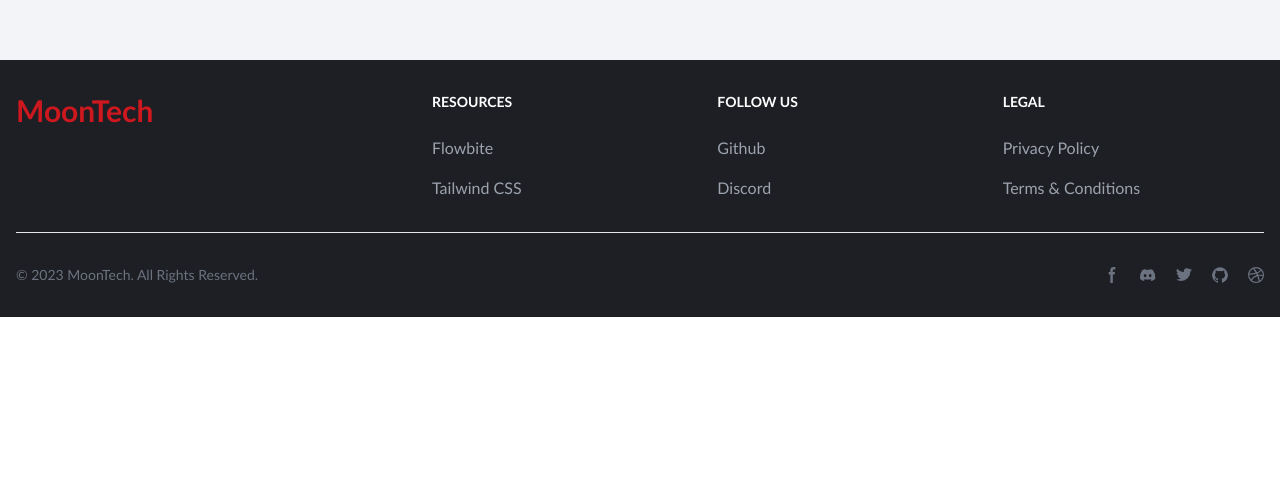
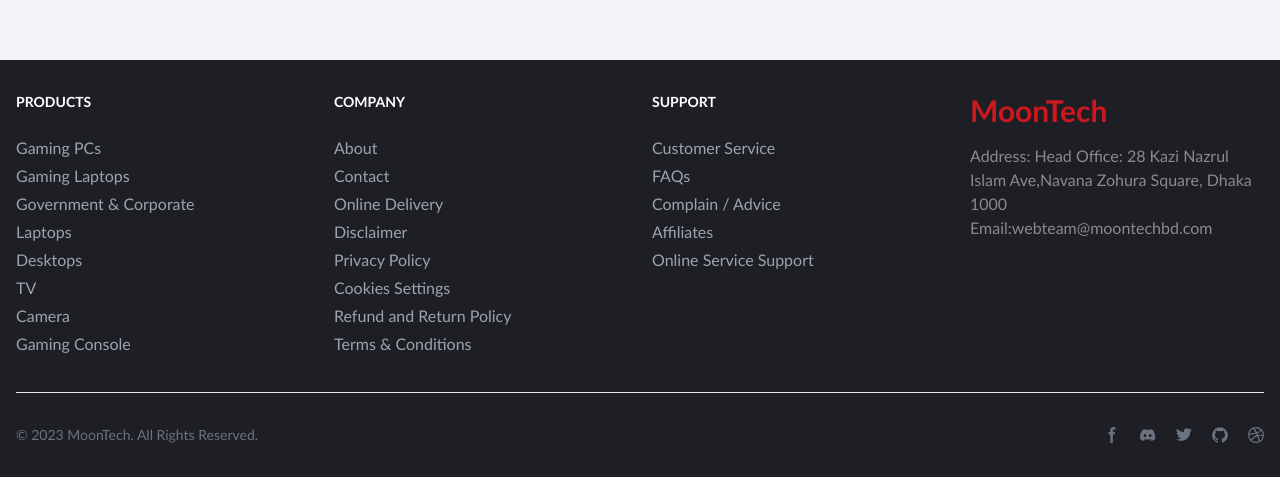
Before and after one commit to Abhamid3311/MoonTech, a Next.js app: page /login in a window 1280 px wide. Shown: the part 806-1283 px from the top of the page. Before the commit the page ends 1123 px from the top, so only its background shows below. Built offline with nearby package versions, Linux system fonts and the light colour scheme; no server answers.

Commit message:
footer done,,, Home Page done

```diff
--- a/src/components/layouts/Footer.js
+++ b/src/components/layouts/Footer.js
@@ -1,3 +1,4 @@
+import Link from 'next/link';
 import React from 'react';
 
 const Footer = () => {
@@ -7,47 +8,65 @@
             <div class="mx-auto w-full max-w-screen-xl p-4 py-6 lg:py-8">
                 <div class="md:flex md:justify-between">
 
-                    <div class="mb-6 md:mb-0 w-full lg:w-1/3 ">
-                        <a href="https://flowbite.com/" class="flex items-center">
-                            {/* <img src="https://flowbite.com/docs/images/logo.svg" class="h-8 mr-3" alt="FlowBite Logo" /> */}
-                            <span class="self-center text-3xl font-bold whitespace-nowrap text-primary">MoonTech</span>
-                        </a>
-                    </div>
 
-                    <div class="grid grid-cols-2 gap-8 sm:gap-6 sm:grid-cols-3 w-full lg:w-2/3">
+
+                    <div class="grid grid-cols-2 gap-8 lg:gap-6 lg:grid-cols-4 w-full ">
                         <div>
-                            <h2 class="mb-6 text-sm font-semibold  uppercase text-white">Resources</h2>
+                            <h2 class="mb-6 text-sm font-semibold  uppercase text-white">PRODUCTS</h2>
+
                             <ul class="text-gray-400 font-medium">
-                                <li class="mb-4">
-                                    <a href="https://flowbite.com/" class="hover:underline">Flowbite</a>
-                                </li>
-                                <li>
-                                    <a href="https://tailwindcss.com/" class="hover:underline">Tailwind CSS</a>
-                                </li>
+                                <li class="mb-1"> <Link href="/" class="hover:underline">Gaming PCs</Link> </li>
+                                <li class="mb-1"> <Link href="/" class="hover:underline">Gaming Laptops</Link> </li>
+                                <li class="mb-1"> <Link href="/" class="hover:underline">Government & Corporate</Link> </li>
+                                <li class="mb-1"> <Link href="/" class="hover:underline">Laptops</Link> </li>
+                                <li class="mb-1"> <Link href="/" class="hover:underline">Desktops</Link> </li>
+                                <li class="mb-1"> <Link href="/" class="hover:underline">TV</Link> </li>
+                                <li class="mb-1"> <Link href="/" class="hover:underline">Camera</Link> </li>
+                                <li class="mb-1"> <Link href="/" class="hover:underline">Gaming Console</Link> </li>
                             </ul>
                         </div>
+
                         <div>
-                            <h2 class="mb-6 text-sm font-semibold  uppercase text-white">Follow us</h2>
+                            <h2 class="mb-6 text-sm font-semibold  uppercase text-white">COMPANY</h2>
+
                             <ul class="text-gray-400 font-medium">
-                                <li class="mb-4">
-                                    <a href="https://github.com/themesberg/flowbite" class="hover:underline ">Github</a>
-                                </li>
-                                <li>
-                                    <a href="https://discord.gg/4eeurUVvTy" class="hover:underline">Discord</a>
-                                </li>
+                                <li class="mb-1"> <Link href="/" class="hover:underline ">About</Link> </li>
+                                <li class="mb-1"> <Link href="/" class="hover:underline ">Contact</Link> </li>
+                                <li class="mb-1"> <Link href="/" class="hover:underline "> Online Delivery</Link> </li>
+                                <li class="mb-1"> <Link href="/" class="hover:underline ">Disclaimer</Link> </li>
+                                <li class="mb-1"> <Link href="/" class="hover:underline ">Privacy Policy</Link> </li>
+                                <li class="mb-1"> <Link href="/" class="hover:underline ">Cookies Settings</Link> </li>
+                                <li class="mb-1"> <Link href="/" class="hover:underline "> Refund and Return Policy</Link> </li>
+                                <li class="mb-1"> <Link href="/" class="hover:underline ">Terms & Conditions</Link> </li>
                             </ul>
                         </div>
+
+
                         <div>
-                            <h2 class="mb-6 text-sm font-semibold  uppercase text-white">Legal</h2>
+                            <h2 class="mb-6 text-sm font-semibold  uppercase text-white">SUPPORT</h2>
+
                             <ul class="text-gray-400 font-medium">
-                                <li class="mb-4">
-                                    <a href="#" class="hover:underline">Privacy Policy</a>
-                                </li>
-                                <li>
-                                    <a href="#" class="hover:underline">Terms &amp; Conditions</a>
-                                </li>
+                                <li class="mb-1"><Link href="#" class="hover:underline">Customer Service</Link> </li>
+                                <li class="mb-1"><Link href="#" class="hover:underline">FAQs</Link> </li>
+                                <li class="mb-1"><Link href="#" class="hover:underline"> Complain / Advice</Link> </li>
+                                <li class="mb-1"><Link href="#" class="hover:underline">Affiliates</Link> </li>
+                                <li class="mb-1"><Link href="#" class="hover:underline"> Online Service Support</Link> </li>
                             </ul>
                         </div>
+
+                        <div class="mb-6 md:mb-0 w-full ">
+                            <Link href="/" class="flex items-center">
+                                {/* <img src="https://flowbite.com/docs/images/logo.svg" class="h-8 mr-3" alt="FlowBite Logo" /> */}
+                                <span class="self-center text-3xl font-bold whitespace-nowrap text-primary">MoonTech</span>
+                            </Link>
+
+                            <div className='mt-4 text-sm lg:text-base text-paraClr'>
+                                <p>Address: Head Office: 28 Kazi Nazrul Islam Ave,Navana Zohura Square, Dhaka 1000</p>
+                                <p>Email:webteam@moontechbd.com</p>
+                            </div>
+                        </div>
+
+
                     </div>
                 </div>
 
```
